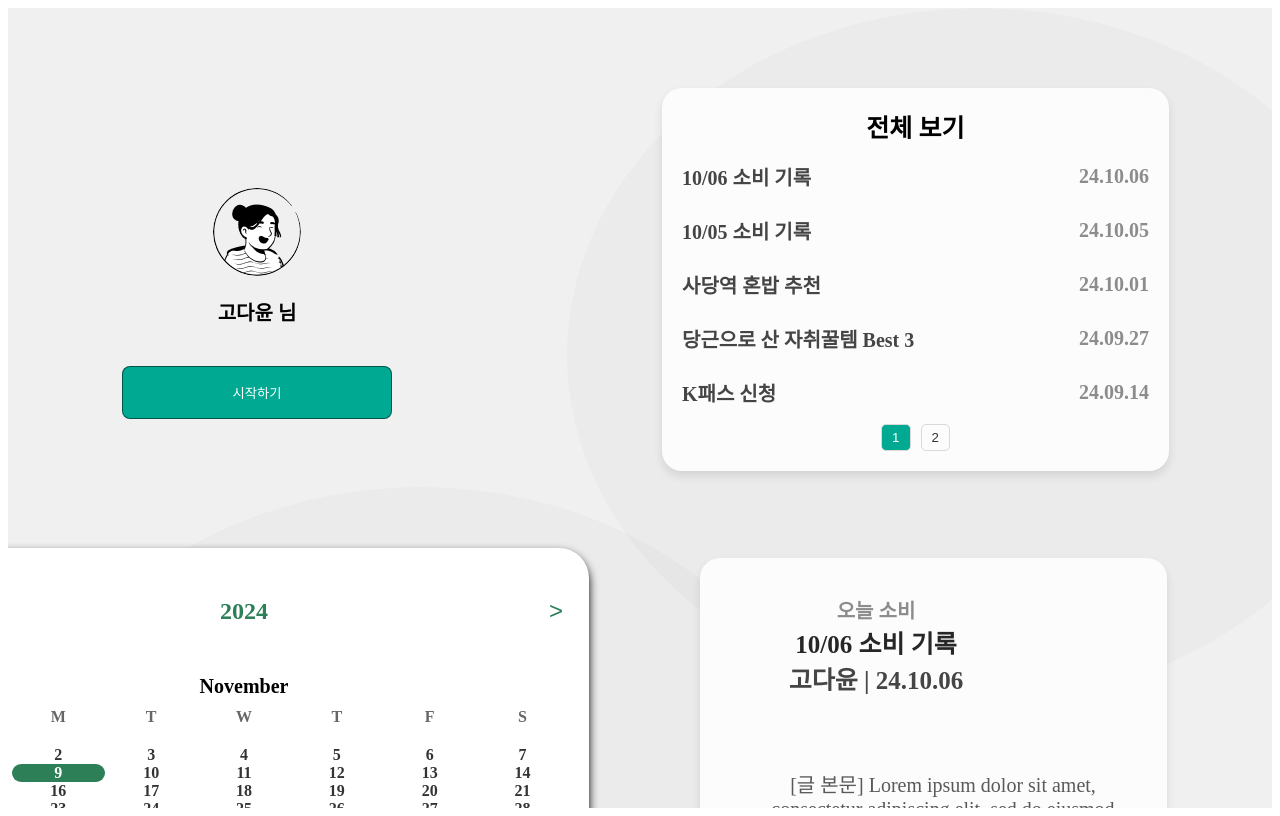
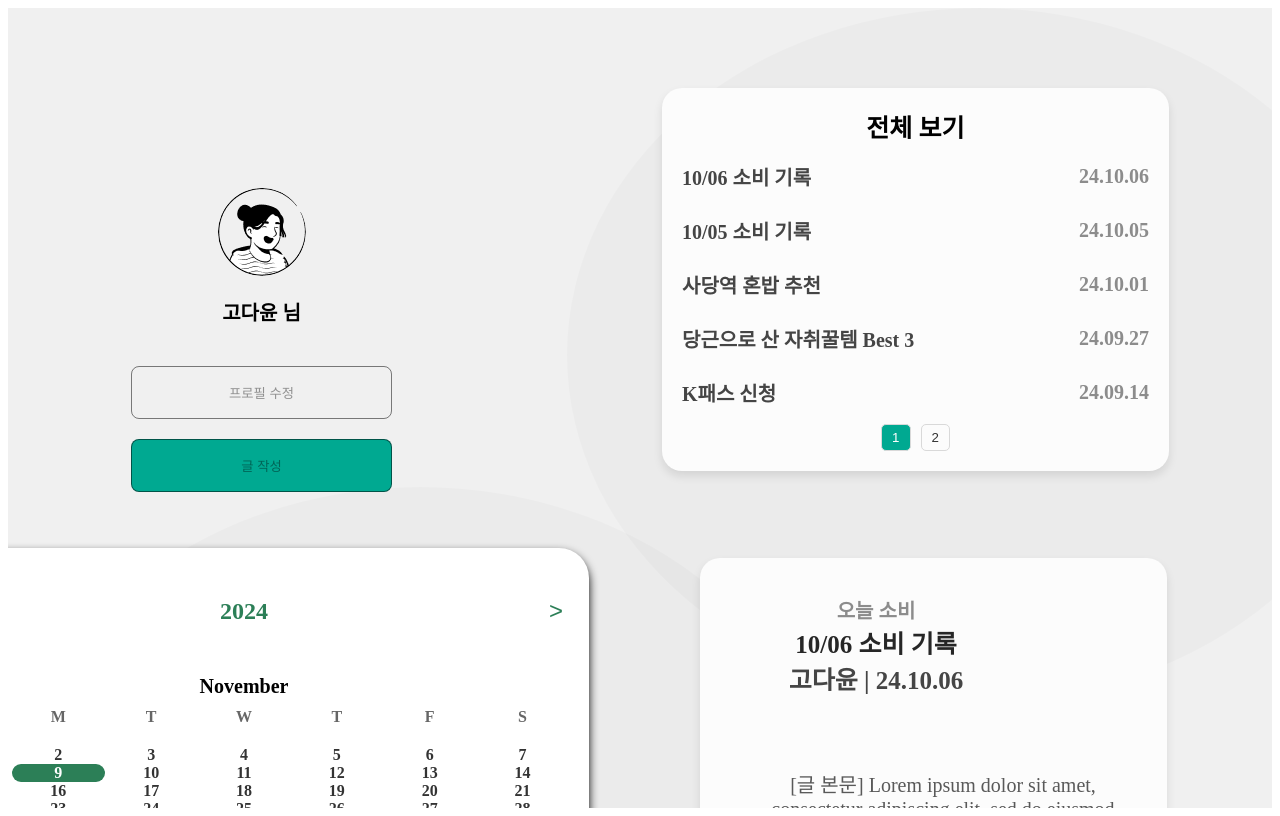
Before and after one commit to 0-spending/frontend, a React (Vite) app: page /homelogin in a window 1280 px wide. Built offline with nearby package versions, Linux system fonts and the light colour scheme.

Commit message:
feature: home-guest에 signuppage로 라우팅 design: home-login.jsx 파일 로그인 버전 프로필로 변경

```diff
--- a/src/components/homepage/userinfo-guest.jsx
+++ b/src/components/homepage/userinfo-guest.jsx
@@ -1,6 +1,7 @@
 import React from 'react';
 import styled from 'styled-components';
 import ProfileImage from '../../assets/profile_image.png';
+import { useNavigate } from 'react-router-dom'; // useNavigate 가져오기
 
 const UserInfoContainer = styled.section`
     width:270px;
@@ -36,11 +37,17 @@ const Button = styled.button`
 `;
 
 const UserInfo = () => {
+    const navigate = useNavigate(); // useNavigate 훅 사용
+
+    const handleSignup = () => {
+      navigate('/signup'); // /signup 경로로 이동
+    };
+
     return (
       <UserInfoContainer>
         <Avatar src={ProfileImage} alt="User Avatar" />
         <h2>고다윤 님</h2>
-      <Button>시작하기</Button>
+        <Button onClick={handleSignup}>시작하기</Button>
       </UserInfoContainer>
     );
   };
--- a/src/pages/home-login.jsx
+++ b/src/pages/home-login.jsx
@@ -2,12 +2,12 @@
 
 import React from 'react';
 import styled from 'styled-components';
-import UserInfoGuest from '../components/homepage/userinfo-guest';
+import UserInfoLogin from '../components/homepage/userinfo-login';
 import ExpenseList from '../components/homepage/expenselist';
 import Calendar from '../components/homepage/calendar';
 import ExpenseText from '../components/homepage/expensetext';
 
-const HomeGuestContainer = styled.div`
+const HomeLoginContainer = styled.div`
   position: relative; /* 부모 요소를 relative로 설정 */
   width: 100%;
   min-height: 100vh; /* 화면의 최소 높이를 100vh로 설정 */
@@ -64,13 +64,13 @@ const OvalBackground2 = styled.div`
   left: 0px; /* 화면 왼쪽에서 50px 띄움 */
 `;
 
-const HomeGuest = () => {
+const HomeLogin = () => {
   return (
-    <HomeGuestContainer>
+    <HomeLoginContainer>
       <OvalBackground1></OvalBackground1>
       <OvalBackground2></OvalBackground2>
       <UserInfoWrapper>
-        <UserInfoGuest />
+        <UserInfoLogin />
       </UserInfoWrapper>
 
       <ExpenseListWrapper>
@@ -84,8 +84,8 @@ const HomeGuest = () => {
       <ExpenseTextWrapper>
         <ExpenseText />
       </ExpenseTextWrapper>
-    </HomeGuestContainer>
+    </HomeLoginContainer>
   );
 };
 
-export default HomeGuest;
+export default HomeLogin;
```
Lines whose indentation alone changed are shown as unchanged.
